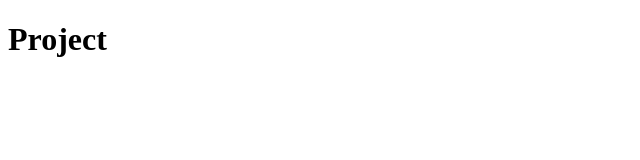
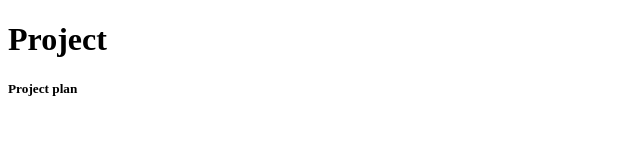
Before and after one commit to erkesha98/Aida-Erkesh, a plain HTML site: page index.html in a window 1280 px wide. Shown: the full height of the page, 0-640 px from the left. Drawn offline with Linux system fonts and the light colour scheme.

Commit message:
h5 added

```diff
--- a/index.html
+++ b/index.html
@@ -7,6 +7,7 @@
 </head>
 <body>
     <h1>Project</h1>
+    <h5>Project plan</h5>
 
 </body>
 </html>
```
